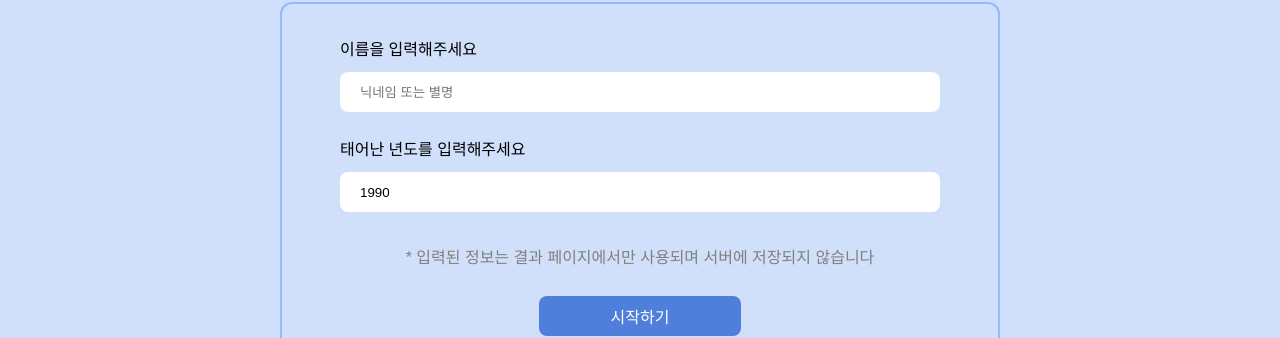
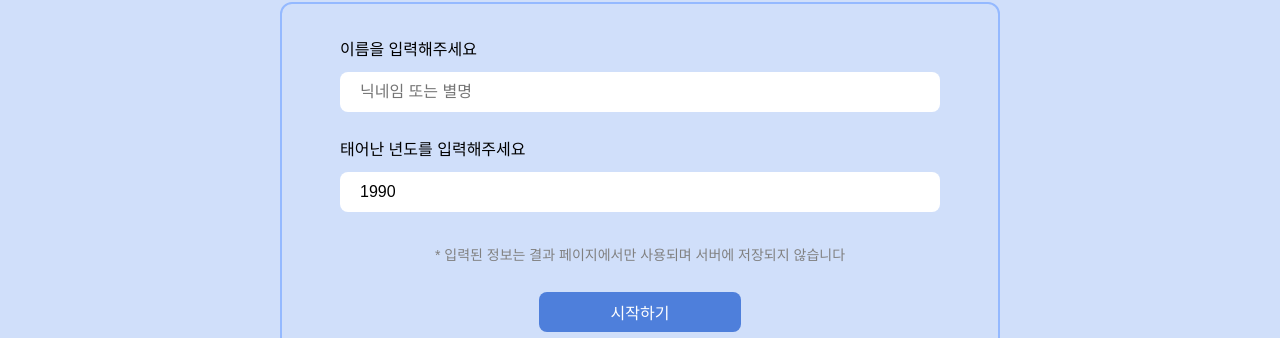
Before and after one commit to hongggyelim/lifeGraph, a React (Create React App) app: page / in a window 1280 px wide. Shown: the part 158-496 px from the top of the page. Built offline with nearby package versions, Linux system fonts and the light colour scheme.

Commit message:
chore: 자잘한 css

```diff
--- a/src/pages/Home/home.scss
+++ b/src/pages/Home/home.scss
@@ -25,6 +25,7 @@
       width: full;
       padding: 20px;
       border-radius: 8px;
+      font-size: 1.6rem;
     }
 
     button {
@@ -40,6 +41,7 @@
 
     span {
       color: gray;
+      font-size: 1.4rem;
     }
   }
 }
--- a/src/pages/Main/component/Point/point.scss
+++ b/src/pages/Main/component/Point/point.scss
@@ -6,7 +6,7 @@
   align-items: center;
 
   .point-input {
-    width: 50px;
+    width: 80px;
     height: 24px;
     font-size: 1.6rem;
   }
```
